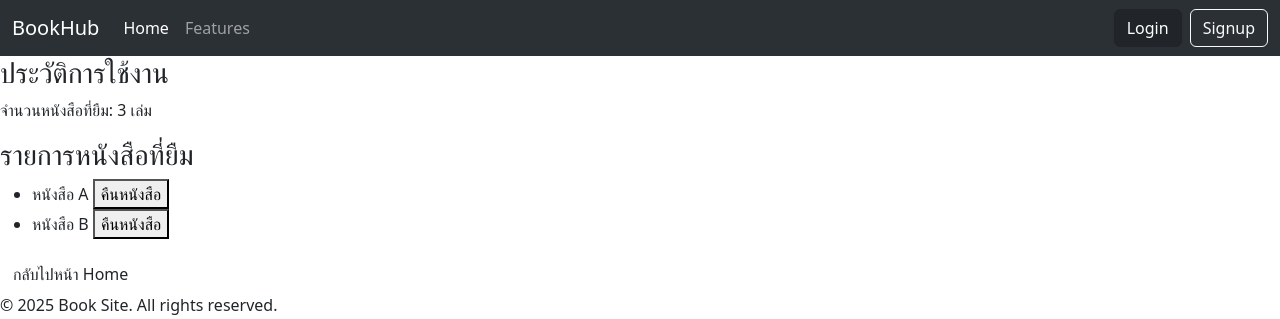
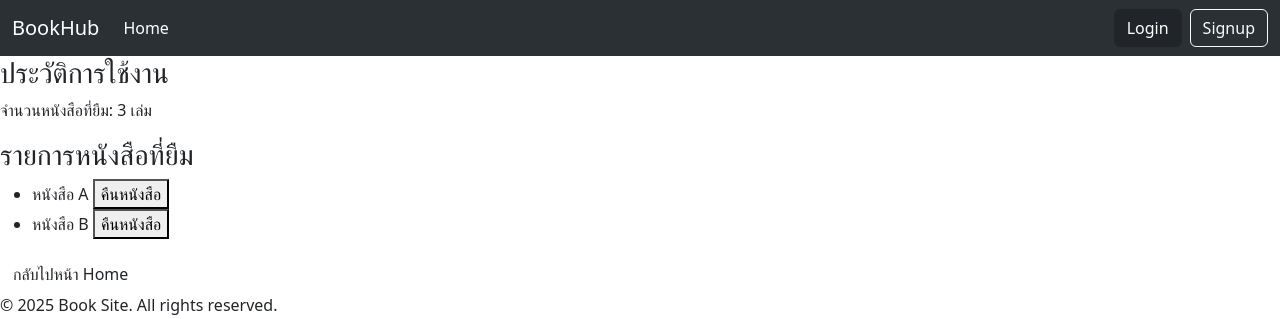
Before and after one commit to likelessly/SE-BookHub, a Django app: page /account/reader/ in a window 1280 px wide. Shown: the top 319 px of the page. Run offline with Django 5.2, Linux system fonts and the light colour scheme.

Commit message:
Update base.html

```diff
--- a/pages/templates/pages/base.html
+++ b/pages/templates/pages/base.html
@@ -28,9 +28,6 @@
             <li class="nav-item">
               <a class="nav-link active" aria-current="page" href="{% url 'home' %}">Home</a>
             </li>
-            <li class="nav-item">
-              <a class="nav-link" href="#">Features</a>
-            </li>
           </ul>
           <!-- Move Login & Signup to the Right -->
           <ul class="navbar-nav ms-auto">
```
